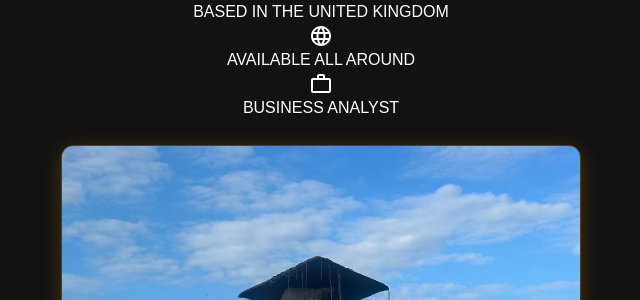
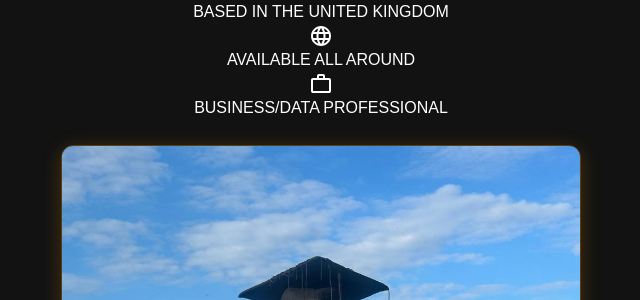
Before and after one commit to costleyosaro/Portfolio-web, a Django app: page / in a window 1280 px wide. Shown: the part 485-785 px from the top of the page, without its empty margins (319-959 px from the left). Run offline with Django 5.2, Linux system fonts and the light colour scheme.

Commit message:
changing the business analyst hero text to Business/data proffesional

```diff
--- a/main/templates/home.html
+++ b/main/templates/home.html
@@ -348,7 +348,7 @@
 
       <div class="location">
           <svg xmlns="http://www.w3.org/2000/svg" height="24px" viewBox="0 -960 960 960" width="24px" fill="#fff"><path d="M160-120q-33 0-56.5-23.5T80-200v-440q0-33 23.5-56.5T160-720h160v-80q0-33 23.5-56.5T400-880h160q33 0 56.5 23.5T640-800v80h160q33 0 56.5 23.5T880-640v440q0 33-23.5 56.5T800-120H160Zm0-80h640v-440H160v440Zm240-520h160v-80H400v80ZM160-200v-440 440Z"/></svg>
-          <p>BUSINESS ANALYST</p>
+          <p>BUSINESS/DATA PROFESSIONAL</p>
       </div>
 
 
```
